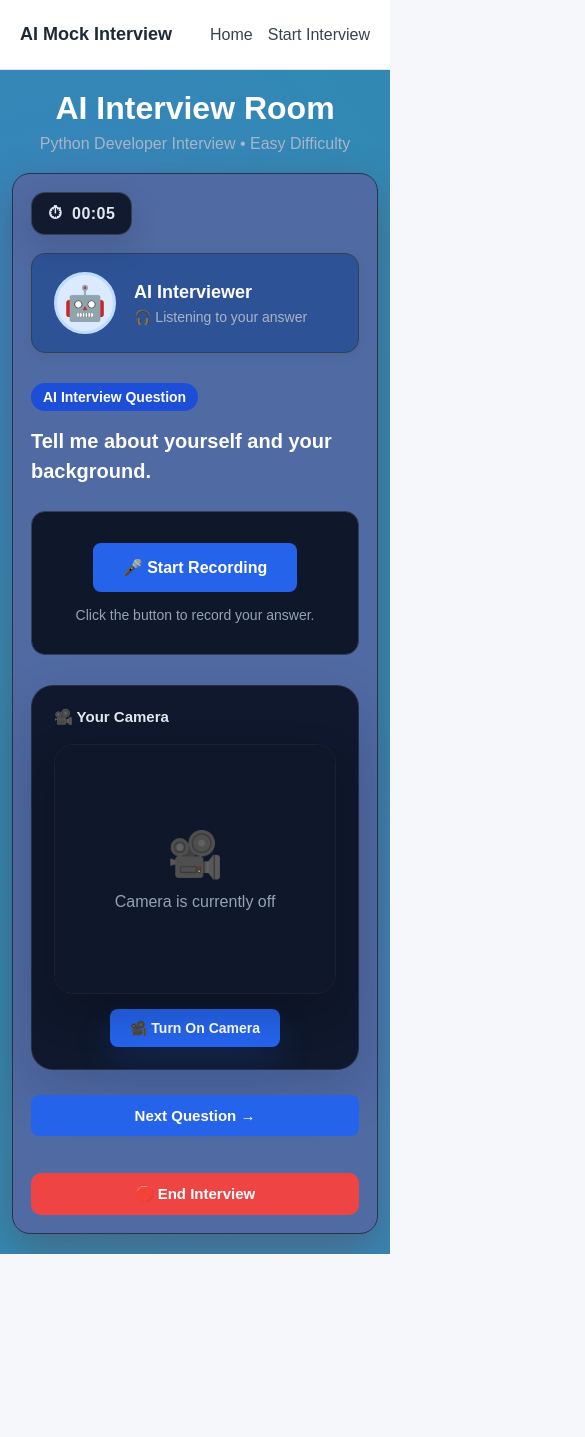
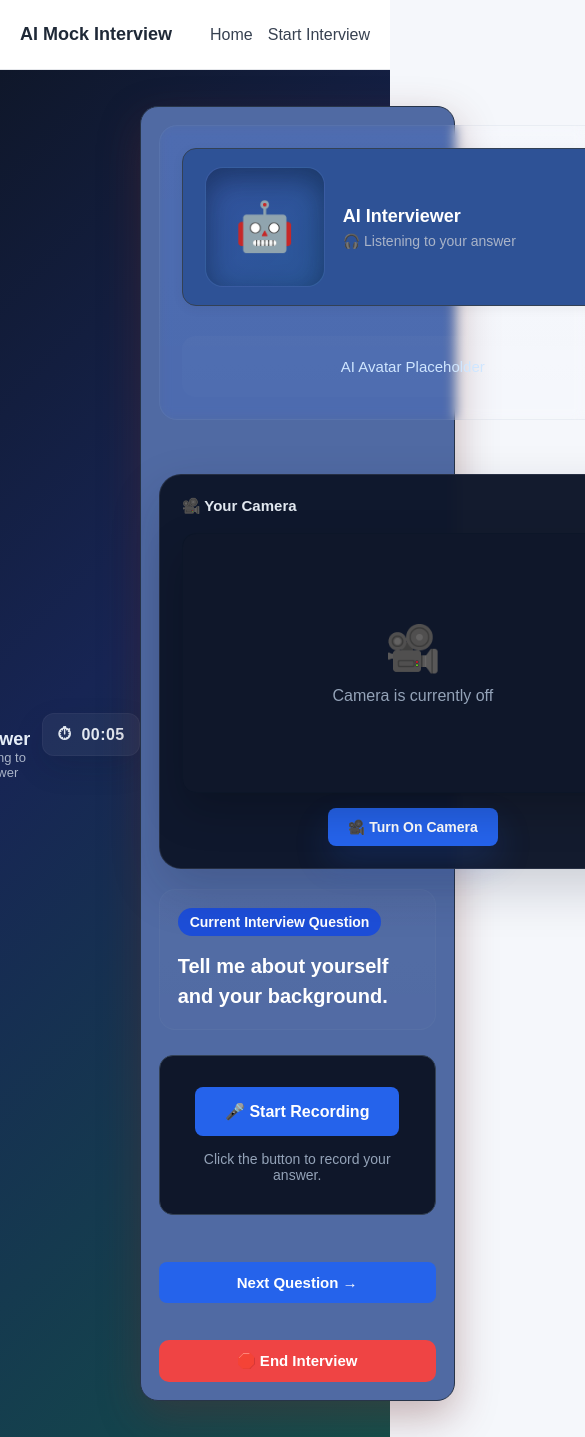
Before and after one commit to rajzore15/AI-Powered-Mock-Interview-System, a React (Create React App) app in the folder frontend/: page /interview-room in a window 390 px wide. Shown: the top 1437 px of the page, 585 px wide, since content can reach past the window. Before the commit the page ends 1254 px from the top, so only its background shows below. Built offline with nearby package versions, Linux system fonts and the light colour scheme.

Commit message:
Day 13 - make interview room look like real ai video interview

```diff
--- a/frontend/src/App.css
+++ b/frontend/src/App.css
@@ -319,6 +319,206 @@ body {
   .features-container {
     grid-template-columns: repeat(2, 1fr);
   }
+
+/* Modern Interview Room Layout */
+.interview-room.modern {
+  background: linear-gradient(135deg, #0f172a 0%, #172554 40%, #134e4a 100%);
+  padding: 36px 20px;
+  display: flex;
+  justify-content: center;
+}
+
+.modern-card {
+  width: 90%;
+  max-width: 1400px;
+  margin: 0 auto;
+  background: rgba(15, 23, 42, 0.85);
+  color: #e6eef8;
+  border-radius: 20px;
+  padding: 24px;
+  box-shadow: 0 20px 50px rgba(2,6,23,0.6);
+  border: 1px solid rgba(148, 163, 184, 0.12);
+}
+
+.modern-header {
+  display: flex;
+  justify-content: space-between;
+  align-items: center;
+  gap: 12px;
+  margin-bottom: 18px;
+}
+
+.modern-header .header-left {
+  display: flex;
+  align-items: center;
+  gap: 12px;
+}
+
+.modern-header .ai-interviewer {
+  display: flex;
+  align-items: center;
+  gap: 12px;
+  background: transparent;
+  border: none;
+}
+
+.modern-header h3 {
+  margin: 0;
+  font-size: 18px;
+  color: #e6eef8;
+}
+
+.ai-status {
+  color: #a8c2e8;
+  font-size: 13px;
+}
+
+.header-timer {
+  background: rgba(255,255,255,0.05);
+  padding: 10px 14px;
+  border-radius: 12px;
+  border: 1px solid rgba(255,255,255,0.04);
+}
+
+.interview-layout {
+  display: grid;
+  grid-template-columns: 1fr 1fr;
+  gap: 24px;
+  align-items: start;
+}
+
+.ai-panel-card, .panel-card {
+  background: linear-gradient(180deg, rgba(255,255,255,0.02), rgba(255,255,255,0.01));
+  border-radius: 18px;
+  padding: 22px;
+  border: 1px solid rgba(148, 163, 184, 0.12);
+  backdrop-filter: blur(6px) saturate(120%);
+}
+
+.ai-panel {
+  display: flex;
+  flex-direction: column;
+  gap: 12px;
+}
+
+.ai-interviewer.large .ai-avatar.large {
+  width: 160px;
+  height: 160px;
+  font-size: 64px;
+  border-radius: 18px;
+  display: flex;
+  align-items: center;
+  justify-content: center;
+  background: linear-gradient(135deg, rgba(99,102,241,0.10), rgba(6,182,212,0.06));
+  border: 1px solid rgba(255,255,255,0.04);
+  box-shadow: 0 10px 30px rgba(6,24,48,0.5) inset;
+  transition: box-shadow 0.18s ease, transform 0.18s ease;
+}
+
+/* Glowing ring when AI is speaking */
+.ai-interviewer.large.ai-speaking .ai-avatar.large {
+  animation: aiGlow 1.6s infinite ease-in-out;
+}
+
+@keyframes aiGlow {
+  0% { box-shadow: 0 0 0 0 rgba(6,182,212,0.06), 0 0 0 6px rgba(124,58,237,0.02); transform: translateY(0); }
+  50% { box-shadow: 0 0 40px 8px rgba(6,182,212,0.12), 0 0 0 12px rgba(124,58,237,0.04); transform: translateY(-4px); }
+  100% { box-shadow: 0 0 0 0 rgba(6,182,212,0.06), 0 0 0 6px rgba(124,58,237,0.02); transform: translateY(0); }
+}
+
+.ai-avatar-placeholder .avatar-future {
+  margin-top: 12px;
+  padding: 22px;
+  border-radius: 14px;
+  background: linear-gradient(180deg, rgba(255,255,255,0.02), rgba(255,255,255,0.01));
+  color: #cfe6ff;
+  text-align: center;
+  font-size: 15px;
+}
+
+.camera-panel .camera-video-wrapper {
+  aspect-ratio: 16/9;
+  width: 100%;
+  border-radius: 14px;
+  overflow: hidden;
+  background: #071124;
+  border: 1px solid rgba(255,255,255,0.02);
+}
+
+.camera-preview {
+  width: 100%;
+  height: 100%;
+  object-fit: cover;
+  display: block;
+  transform: scaleX(-1);
+}
+
+.modern-question {
+  margin-top: 20px;
+  padding: 18px;
+  background: linear-gradient(180deg, rgba(255,255,255,0.02), rgba(255,255,255,0.01));
+  border-radius: 16px;
+  border: 1px solid rgba(148, 163, 184, 0.06);
+}
+
+.speaking-highlight {
+  margin-top: 10px;
+  display: inline-block;
+  color: #a5f3fc;
+  background: linear-gradient(90deg, rgba(6,182,212,0.06), rgba(124,58,237,0.04));
+  padding: 8px 12px;
+  border-radius: 10px;
+  font-size: 14px;
+  border: 1px solid rgba(6,182,212,0.06);
+}
+
+.action-bar {
+  display: flex;
+  justify-content: space-between;
+  gap: 12px;
+  margin-top: 22px;
+  align-items: center;
+}
+
+.next-button {
+  background: linear-gradient(90deg, #6366f1, #2563eb);
+  padding: 12px 24px;
+  border-radius: 12px;
+}
+
+.next-button:hover { transform: translateY(-3px); }
+
+.end-interview-button {
+  background: linear-gradient(90deg, #ef4444, #dc2626);
+  padding: 12px 24px;
+  border-radius: 12px;
+}
+
+.end-interview-button:hover { transform: translateY(-3px); }
+
+@media (max-width: 1200px) {
+  .modern-card { padding: 18px; }
+}
+
+@media (max-width: 900px) {
+  .interview-layout { grid-template-columns: 1fr; }
+  .camera-panel .camera-video-wrapper { aspect-ratio: 16/9; height: auto; }
+  .ai-interviewer.large .ai-avatar.large { width: 120px; height: 120px; font-size: 48px; }
+}
+
+@media (max-width: 700px) {
+  .interview-layout {
+    grid-template-columns: 1fr;
+  }
+
+  .action-bar {
+    justify-content: center;
+  }
+
+  .camera-panel .camera-video-wrapper {
+    height: 260px;
+  }
+}
 
 }
 
--- a/frontend/src/pages/InterviewRoom.js
+++ b/frontend/src/pages/InterviewRoom.js
@@ -469,305 +469,179 @@ const stopCamera = () => {
   // ==============================
 
   return (
-    <div className="interview-room">
+    <div className="interview-room modern">
 
-      <div className="interview-header">
+      {/* Top Header: interviewer + timer */}
+      <div className="interview-header modern-header">
+        <div className="header-left">
+          <div className="header-title">
+            <h3>AI Interviewer</h3>
+            <p className="ai-status">{isSpeaking ? "🔊 AI is speaking..." : "🎧 Listening to your answer"}</p>
+          </div>
+        </div>
 
-        <h1>
-          AI Interview Room
-        </h1>
-
-        <p>
-          {role} Interview •{" "}
-          {difficulty} Difficulty
-        </p>
-
+        <div className="header-right">
+          <div className="interview-timer header-timer">
+            <span className="timer-icon">⏱</span>
+            <span className="timer-value">{formatTime(elapsedTime)}</span>
+          </div>
+        </div>
       </div>
 
-      <div className="interview-card">
+      <div className="interview-card modern-card">
 
-        <div className="interview-timer">
-          <span className="timer-icon">⏱</span>
-          <span className="timer-value">{formatTime(elapsedTime)}</span>
-        </div>
+        {/* Two column layout: AI panel (left) and Camera (right) */}
+        <div className="interview-layout">
 
-      {/* AI INTERVIEWER */}
+          <div className="left-panel ai-panel">
+            <div className="ai-panel-card">
+              <div className={`ai-interviewer large ${isSpeaking ? "ai-speaking" : ""}`}>
+                <div className="ai-avatar large">🤖</div>
+                <div className="ai-interviewer-info">
+                  <h3>AI Interviewer</h3>
+                  <p className="ai-status">
+                    {isSpeaking ? "🔊 AI is speaking..." : "🎧 Listening to your answer"}
+                  </p>
+                </div>
+              </div>
 
-<div className={`ai-interviewer ${isSpeaking ? "ai-speaking" : ""}`}>
+              <div className="ai-avatar-placeholder">
+                {/* Professional placeholder for future animated avatar */}
+                <div className="avatar-future">AI Avatar Placeholder</div>
+              </div>
+            </div>
+          </div>
 
-  <div className="ai-avatar">
-    🤖
-  </div>
+          <div className="right-panel camera-panel">
+            <div className="camera-section panel-card">
 
-  <div className="ai-interviewer-info">
-    <h3>AI Interviewer</h3>
+              <div className="camera-header">
+                <span>🎥 Your Camera</span>
 
-    <p>
-      {isSpeaking
-        ? "🔊 Speaking..."
-        : "🎧 Listening to your answer"}
-    </p>
-  </div>
+                {cameraOn && (
+                  <span className="camera-status active">● Camera On</span>
+                )}
+              </div>
 
-</div>
+              <div className="camera-video-wrapper">
 
-        {/* QUESTION */}
+                {cameraOn && (
+                  <div className="camera-user-badge">
+                    <span>👤</span>
+                    <span>You</span>
+                  </div>
+                )}
 
-        <div className="question-section">
+                <video ref={videoRef} autoPlay muted playsInline className="camera-preview" />
 
-          <span className="question-label">
-            AI Interview Question
-          </span>
+                <div className={`ai-video-overlay ${isSpeaking ? "ai-speaking" : ""}`}>
+                  <div className="ai-video-avatar">🤖</div>
+                  <div>
+                    <strong>AI Interviewer</strong>
+                    <span>{isSpeaking ? "🔊 Speaking..." : "🎧 Listening"}</span>
+                  </div>
+                </div>
 
-          <h2>
-            {currentQuestion}
-          </h2>
+                {!cameraOn && (
+                  <div className="camera-placeholder">
+                    <div className="camera-placeholder-icon">🎥</div>
+                    <p>Camera is currently off</p>
+                  </div>
+                )}
+              </div>
 
-          {isSpeaking && (
-            <p>🔊 AI is speaking...</p>
-          )}
+              <div className="camera-controls">
+                {!cameraOn ? (
+                  <button className="camera-button" onClick={startCamera}>🎥 Turn On Camera</button>
+                ) : (
+                  <button className="camera-button camera-off-button" onClick={stopCamera}>📷 Turn Off Camera</button>
+                )}
+              </div>
+
+            </div>
+          </div>
 
         </div>
 
-        {/* INTERVIEW CONTROLS */}
+        {/* Question section */}
+        <div className="question-section modern-question">
+          <span className="question-label">Current Interview Question</span>
+          <h2>{currentQuestion}</h2>
+          {isSpeaking && <div className="speaking-highlight">🔊 AI is speaking...</div>}
+        </div>
 
+        {/* Recording and evaluation (keep existing functionality/UI) */}
         <div className="interview-control-panel">
-
           <div className="voice-section">
-
             {!isRecording ? (
-              <button
-                className="record-button"
-                onClick={startRecording}
-              >
-                🎤 Start Recording
-              </button>
+              <button className="record-button" onClick={startRecording}>🎤 Start Recording</button>
             ) : (
-              <button
-                className="record-button recording"
-                onClick={stopRecording}
-              >
-                ⏹ Stop Recording
-              </button>
+              <button className="record-button recording" onClick={stopRecording}>⏹ Stop Recording</button>
             )}
 
-            <p>
-              {isRecording
-                ? "Recording your answer..."
-                : "Click the button to record your answer."}
-            </p>
-
-            {/* AUDIO */}
+            <p>{isRecording ? "Recording your answer..." : "Click the button to record your answer."}</p>
 
             {audioURL && (
               <div className="audio-result">
-
-                <p>
-                  ✅ Answer recorded successfully!
-                </p>
-
-                <audio
-                  controls
-                  src={audioURL}
-                />
-
+                <p>✅ Answer recorded successfully!</p>
+                <audio controls src={audioURL} />
               </div>
             )}
 
-            {/* TRANSCRIPT */}
-
             {transcript && (
               <div className="transcript-section">
-
-                <h3>
-                  Your Answer
-                </h3>
-
-                <p>
-                  {transcript}
-                </p>
-
+                <h3>Your Answer</h3>
+                <p>{transcript}</p>
               </div>
             )}
 
-            {/* EVALUATE BUTTON */}
-
             {transcript && (
               <div className="evaluation-action">
-
-                <button
-                  className="evaluate-button"
-                  onClick={
-                    evaluateCandidateAnswer
-                  }
-                  disabled={isEvaluating}
-                >
-                  {isEvaluating
-                    ? "Evaluating..."
-                    : "🤖 Evaluate My Answer"}
+                <button className="evaluate-button" onClick={evaluateCandidateAnswer} disabled={isEvaluating}>
+                  {isEvaluating ? "Evaluating..." : "🤖 Evaluate My Answer"}
                 </button>
-
               </div>
             )}
 
-            {/* EVALUATION RESULT */}
+            {evaluation && (
+              <div className="evaluation-section">
+                <h3>🤖 AI Evaluation</h3>
 
-                        {evaluation && (
-                <div className="evaluation-section">
-
-                  <h3>🤖 AI Evaluation</h3>
-
-                  <div className="evaluation-score">
-                    <strong>Score</strong>
+                <div className="evaluation-score">
+                  <strong>Score</strong>
                   <span>{evaluation.score || "N/A"}/10</span>
                 </div>
 
                 <div className="evaluation-content">
-
                   <div className="evaluation-box">
                     <h4>💬 Feedback</h4>
-                    <p>
-                      {evaluation.feedback || "No feedback available."}
-                    </p>
+                    <p>{evaluation.feedback || "No feedback available."}</p>
                   </div>
 
                   <div className="evaluation-box">
                     <h4>✅ Strengths</h4>
-                    <p>
-                      {evaluation.strengths || "No strengths provided."}
-                    </p>
+                    <p>{evaluation.strengths || "No strengths provided."}</p>
                   </div>
 
                   <div className="evaluation-box">
                     <h4>⚠️ Weaknesses</h4>
-                    <p>
-                      {evaluation.weaknesses || "No weaknesses provided."}
-                    </p>
+                    <p>{evaluation.weaknesses || "No weaknesses provided."}</p>
                   </div>
 
                   <div className="evaluation-box">
                     <h4>💡 Improvement</h4>
-                    <p>
-                      {evaluation.improvement ||
-                        "No improvement suggestions available."}
-                    </p>
+                    <p>{evaluation.improvement || "No improvement suggestions available."}</p>
                   </div>
-
                 </div>
-
               </div>
             )}
           </div>
-
         </div>
 
-       {/* CAMERA */}
-
-<div className="camera-section">
-
-  <div className="camera-header">
-    <span>🎥 Your Camera</span>
-
-    {cameraOn && (
-      <span className="camera-status active">
-        ● Camera On
-      </span>
-    )}
-  </div>
-
-  <div className="camera-video-wrapper">
-
-    {cameraOn && (
-      <div className="camera-user-badge">
-        <span>👤</span>
-        <span>You</span>
-      </div>
-    )}
-
-    <video
-      ref={videoRef}
-      autoPlay
-      muted
-      playsInline
-      className="camera-preview"
-    />
-
-     {/* AI INTERVIEWER OVERLAY */}
-
-  <div className={`ai-video-overlay ${isSpeaking ? "ai-speaking" : ""}`}>
-
-    <div className="ai-video-avatar">
-      🤖
-    </div>
-
-    <div>
-      <strong>AI Interviewer</strong>
-
-      <span>
-        {isSpeaking
-          ? "🔊 Speaking..."
-          : "🎧 Listening"}
-      </span>
-    </div>
-
-  </div>
-
-
-    {!cameraOn && (
-      <div className="camera-placeholder">
-        <div className="camera-placeholder-icon">
-          🎥
-        </div>
-
-        <p>Camera is currently off</p>
-      </div>
-    )}
-
-  </div>
-
-  <div className="camera-controls">
-
-    {!cameraOn ? (
-      <button
-        className="camera-button"
-        onClick={startCamera}
-      >
-        🎥 Turn On Camera
-      </button>
-    ) : (
-      <button
-        className="camera-button camera-off-button"
-        onClick={stopCamera}
-      >
-        📷 Turn Off Camera
-      </button>
-    )}
-
-  </div>
-
-</div>
-        {/* NEXT QUESTION */}
-
-        <div className="interview-actions">
-
-          <button
-            className="next-button"
-            onClick={nextQuestion}
-            disabled={isLoading}
-          >
-            {isLoading
-              ? "Generating..."
-              : "Next Question →"}
-          </button>
-
-          <button
-            className="end-interview-button"
-            onClick={handleEndInterview}
-            title="End the interview"
-          >
-            🛑 End Interview
-          </button>
-
+        {/* Action bar */}
+        <div className="interview-actions action-bar">
+          <button className="next-button" onClick={nextQuestion} disabled={isLoading}>{isLoading ? "Generating..." : "Next Question →"}</button>
+          <button className="end-interview-button" onClick={handleEndInterview} title="End the interview">🛑 End Interview</button>
         </div>
 
       </div>
```
